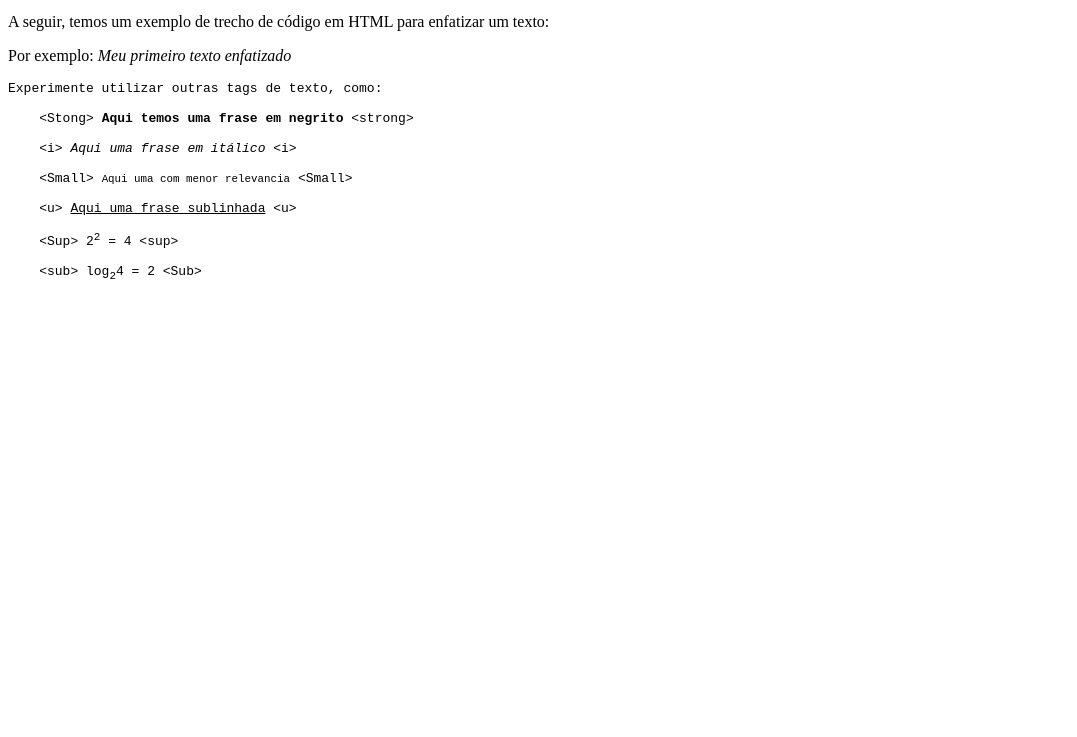
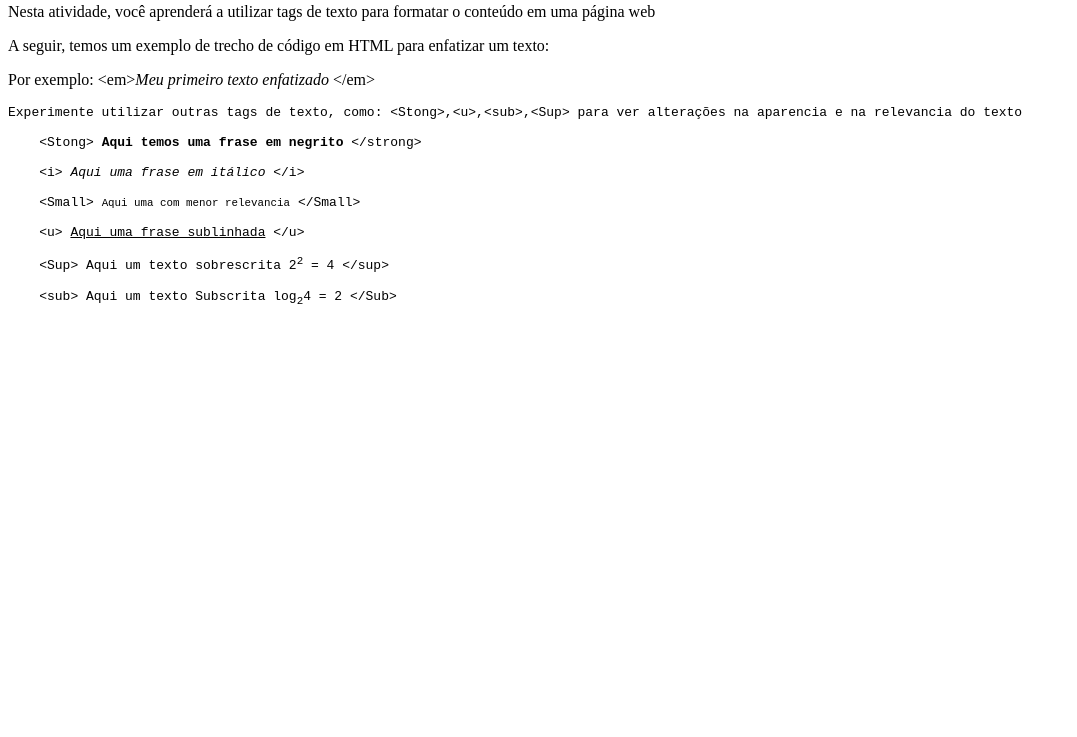
Before and after one commit to CarolinaPrad/Estudando_html, a plain HTML site: page aula-20062023/atividade20062023.html in a window 1280 px wide. Shown: the part 63-800 px from the top of the page, without its empty margins (0-1077 px from the left). Drawn offline with Linux system fonts and the light colour scheme.

Commit message:
atividade 21062023

```diff
--- a/aula-20062023/atividade20062023.html
+++ b/aula-20062023/atividade20062023.html
@@ -1,20 +1,23 @@
-<body>Atividade - Tags de texto
+<body><h1>Atividade - Tags de texto </h1> </body>
+
 <p>Nesta atividade, você aprenderá a utilizar tags de texto para formatar o conteúdo em uma página web</p>
+
 <p>A seguir, temos um exemplo de trecho de código em HTML para enfatizar um texto:</p>
-<P>Por exemplo: <em>Meu primeiro texto enfatizado</em></P>
-<pre>Experimente utilizar outras tags de texto, como:
 
-    &lt;Stong&gt; <strong>Aqui temos uma frase em negrito</strong> &lt;strong&gt;
+<P>Por exemplo: &lt;em&gt;<em>Meu primeiro texto enfatizado</em> &lt;/em&gt;</P>
 
-    &lt;i&gt; <i>Aqui uma frase em itálico</i> &lt;i&gt;
+<pre>Experimente utilizar outras tags de texto, como: &lt;Stong&gt;,&lt;u&gt;,&lt;sub&gt;,&lt;Sup&gt; para ver alterações na aparencia e na relevancia do texto
 
-    &lt;Small&gt; <small>Aqui uma com menor relevancia</small> &lt;Small&gt;
+    &lt;Stong&gt; <strong>Aqui temos uma frase em negrito</strong> &lt;/strong&gt;
 
-    &lt;u&gt; <u>Aqui uma frase sublinhada</u> &lt;u&gt;
+    &lt;i&gt; <i>Aqui uma frase em itálico</i> &lt;/i&gt;
 
-    &lt;Sup&gt; 2<sup>2</sup> = 4 &lt;sup&gt;
+    &lt;Small&gt; <small>Aqui uma com menor relevancia</small> &lt;/Small&gt;
 
-    &lt;sub&gt; log<sub>2</sub>4 = 2 &lt;Sub&gt;
+    &lt;u&gt; <u>Aqui uma frase sublinhada</u> &lt;/u&gt;
+
+    &lt;Sup&gt; Aqui um texto sobrescrita 2<sup>2</sup> = 4 &lt;/sup&gt;
+
+    &lt;sub&gt; Aqui um texto Subscrita log<sub>2</sub>4 = 2 &lt;/Sub&gt;
 
 </pre>
-</body>
```
